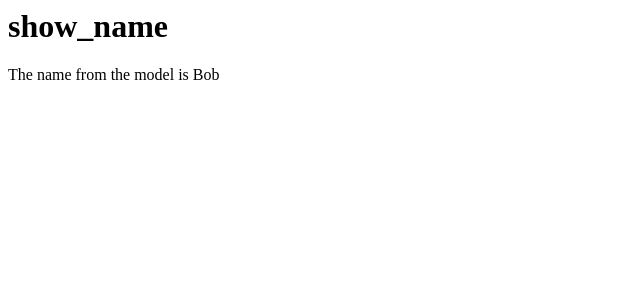
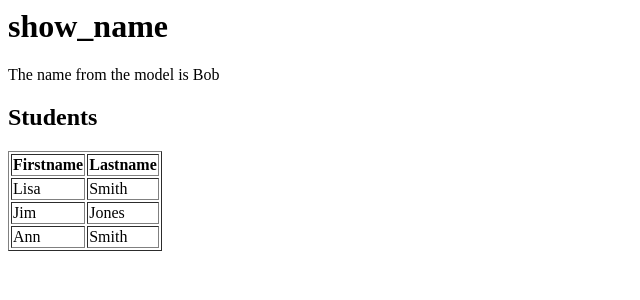
Before and after one commit to OamkDIn19Spring2020/groupX, a CodeIgniter app: page /database/index.php/example/show_name in a window 1280 px wide. Shown: the top 300 px of the page, without its empty margins (0-640 px from the left). Run offline with CodeIgniter, Linux system fonts and the light colour scheme.

Commit message:
array example made

```diff
--- a/application/controllers/Example.php
+++ b/application/controllers/Example.php
@@ -28,6 +28,7 @@ class Example extends CI_Controller{
   public function show_name(){
     $this->load->model('Example_model');
     $data['aname']=$this->Example_model->getName();
+    $data['students']=$this->Example_model->getStudents();
     //print_r($data);
     $this->load->view('example/show_name',$data);
 
--- a/application/models/Example_model.php
+++ b/application/models/Example_model.php
@@ -3,6 +3,11 @@ defined('BASEPATH') OR exit('No direct script access allowed');
 
 class Example_model extends CI_Model{
   private $name='Bob';
+  private $students=array(
+    array('fn'=>'Lisa', 'ln'=>'Smith'),
+    array('fn'=>'Jim', 'ln'=>'Jones'),
+    array('fn'=>'Ann', 'ln'=>'Smith')
+  );
   public function __construct()
   {
     parent::__construct();
@@ -11,5 +16,8 @@ class Example_model extends CI_Model{
   public function getName(){
     return $this->name;
   }
+  public function getStudents(){
+    return $this->students;
+  }
 
 }
--- a/application/views/example/show_name.php
+++ b/application/views/example/show_name.php
@@ -2,3 +2,20 @@
 <?php
 echo 'The name from the model is '.$aname;
 ?>
+<h2>Students</h2>
+<table border="1">
+  <thead>
+    <tr>
+      <th>Firstname</th> <th>Lastname</th>
+    </tr>
+  </thead>
+  <tbody>
+    <?php
+    foreach ($students as $row) {
+      echo '<tr>';
+      echo '<td>'.$row['fn'].'</td><td>'.$row['ln'].'</td>';
+      echo '</tr>';
+    }
+    ?>
+  </tbody>
+</table>
```
